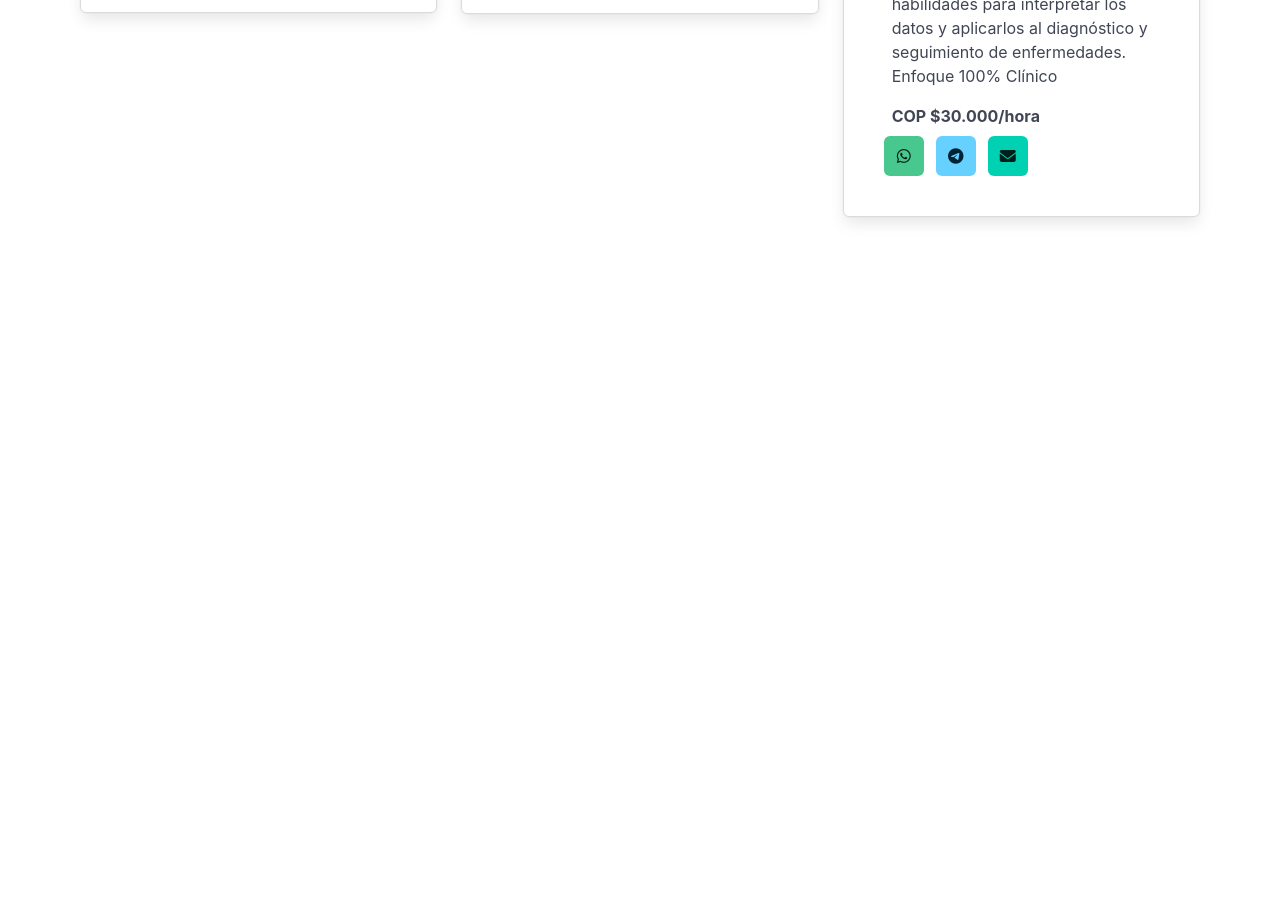
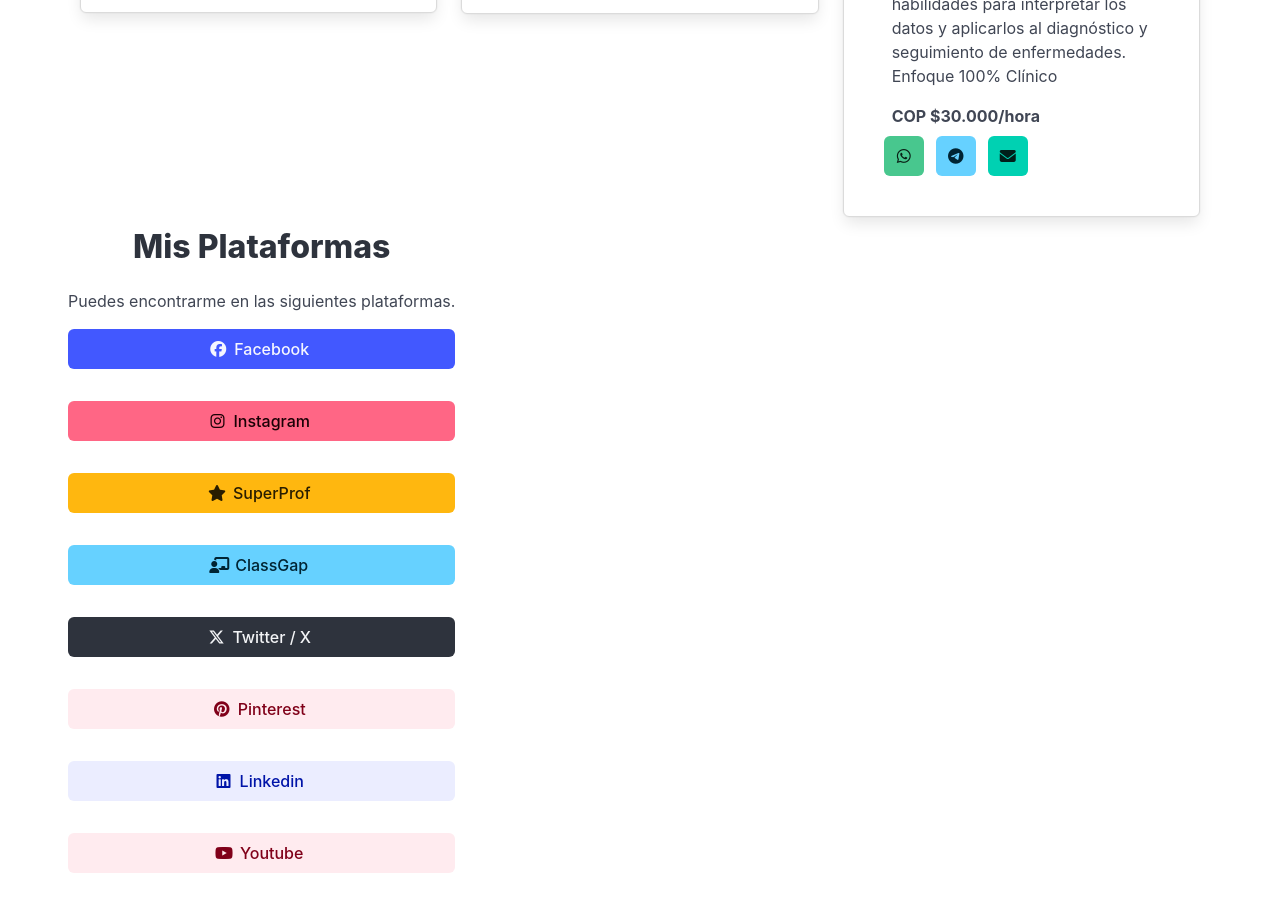
Before and after one commit to Gabriel-QnS/DrGabrielClases_Website, a website: page index.html in a window 1280 px wide. Shown: the part 2115-3012 px from the top of the page. Before the commit the page ends 2360 px from the top, so only its background shows below. Drawn offline with nearby package versions, Linux system fonts and the light colour scheme.

Commit message:
Añadidos: botones para plataformas de contacto - sin sus links aún

```diff
--- a/index.html
+++ b/index.html
@@ -181,34 +181,55 @@
                 </div>
             </div>
 
-            <!-- <div class="buttons">
-                <a href="https://wa.me/573244849278" class="button is-success" target="_blank" rel="noopener noreferrer">
-                  <span class="icon"><i class="fab fa-whatsapp"></i></span>
-                </a>
-                <a href="https://t.me/drgabrielclases" class="button is-info" target="_blank" rel="noopener noreferrer">
-                  <span class="icon"><i class="fab fa-telegram"></i></span>
-                </a>
-                <a href="mailto:drgabrielclases@outlook.com" class="button is-primary">
-                  <span class="icon"><i class="fas fa-envelope"></i></span>
-                </a>
-</div> -->
-
-            <!-- Card Template Structure:
-            <div id="service-X" class="column is-12-mobile is-6-tablet is-4-desktop">
-                <div class="card has-border p-4">
-                    <figure class="image mb-4">
-                        <img src="./assets/service-name.jpg" alt="Service Name" style="width: 100%; height: auto;">
-                    </figure>
-                    <div class="card-content">
-                        <h1 class="subtitle">Service Title</h1>
-                        <p class="service-description p-2">Service description goes here...</p>
-                        <p class="price p-2 has-text-weight-bold">$XX/hora</p>
-                        <button class="button is-primary is-fullwidth">Contactar</button>
+            <section class="more">
+            <div id="misplataformas" class="has-text-centered">
+                <h1 class="title">Mis Plataformas</h1>
+                <p>Puedes encontrarme en las siguientes plataformas.</p>
+            </div>
+                <div class="mt-4">
+                    <div class="columns is-mobile">
+                        <div class="column">
+                            <a href="#" class="button is-link is-fullwidth mb-2" target="_blank"><span class="icon"><i class="fab fa-facebook"></i></span> <span>Facebook</span></a>
+                        </div>
+                    </div>
+                    <div class="columns is-mobile">
+                        <div class="column">
+                            <a href="#" class="button is-danger is-fullwidth mb-2" target="_blank"><span class="icon"><i class="fab fa-instagram"></i></span> <span>Instagram</span></a>
+                        </div>
+                    </div>
+                    <div class="columns is-mobile">
+                        <div class="column">
+                            <a href="#" class="button is-warning is-fullwidth mb-2" target="_blank"><span class="icon"><i class="fas fa-star"></i></span> <span>SuperProf</span></a>
+                        </div>
+                    </div>
+                    <div class="columns is-mobile">
+                        <div class="column">
+                            <a href="#" class="button is-info is-fullwidth mb-2" target="_blank"><span class="icon"><i class="fas fa-chalkboard-teacher"></i></span> <span>ClassGap</span></a>
+                        </div>
+                    </div>
+                    <div class="columns is-mobile">
+                        <div class="column">
+                            <a href="#" class="button is-dark is-fullwidth mb-2" target="_blank"><span class="icon"><i class="fab fa-x-twitter"></i></span> <span>Twitter / X</span></a>
+                        </div>
+                    </div>
+                    <div class="columns is-mobile">
+                        <div class="column">
+                            <a href="#" class="button is-danger is-light is-fullwidth mb-2" target="_blank"><span class="icon"><i class="fab fa-pinterest"></i></span> <span>Pinterest</span></a>
+                        </div>
+                    </div>
+                    <div class="columns is-mobile">
+                        <div class="column">
+                            <a href="#" class="button is-link is-light is-fullwidth mb-2" target="_blank"><span class="icon"><i class="fab fa-linkedin"></i></span> <span>Linkedin</span></a>
+                        </div>
+                    </div>
+                    <div class="columns is-mobile">
+                        <div class="column">
+                            <a href="#" class="button is-danger is-light is-fullwidth mb-2" target="_blank"><span class="icon"><i class="fab fa-youtube"></i></span> <span>Youtube</span></a>
+                        </div>
                     </div>
                 </div>
-            </div>
-            -->
-        </section>
+
+            </section>
 
     </main>
 </body>
```
